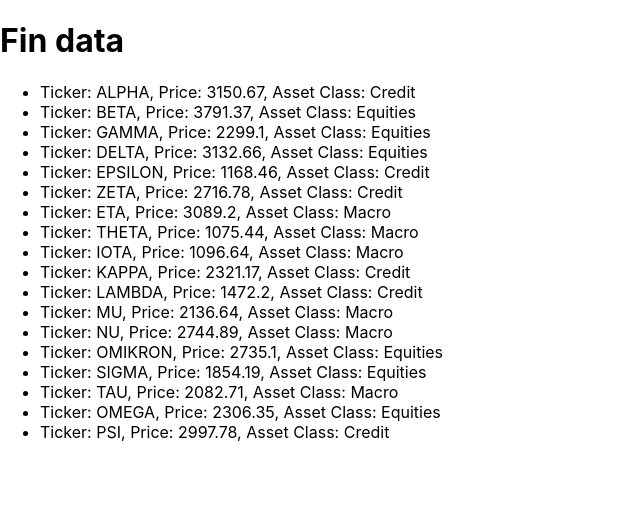
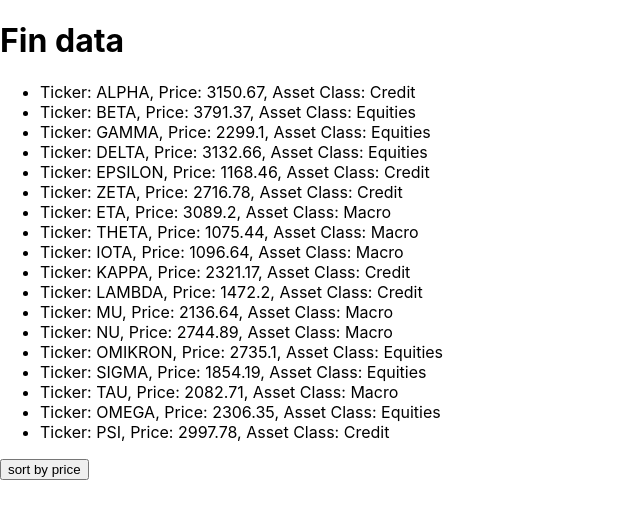
Before and after one commit to ElizPN/financial-instruments-table-, a React (Create React App) app: page / in a window 1280 px wide. Shown: the top 518 px of the page, without its empty margins (0-640 px from the left). Built offline with nearby package versions, Linux system fonts and the light colour scheme.

Commit message:
fix prettier

```diff
--- a/src/components/FinDataController.tsx
+++ b/src/components/FinDataController.tsx
@@ -1,15 +1,32 @@
-import {finData} from "../configurations/fin-data.ts";
+import { finData } from "../configurations/fin-data.ts";
+import { priceSorter } from "../utils/priceSorter.ts";
 
+export interface FinDataItem {
+  ticker: string;
+  price: number;
+  assetClass: string;
+}
+export function FinDataController() {
+  const handleOnclickPrice = () => {
+    return priceSorter(finData);
+  };
 
-export function FinDataController() {
+  return (
+    <div>
+      <h1>Fin data</h1>
+      <ul>
+        {finData.map((item: FinDataItem) => {
+          return (
+            <li key={item.ticker}>
+              {" "}
+              Ticker: {item.ticker}, Price: {item.price}, Asset Class:{" "}
+              {item.assetClass}
+            </li>
+          );
+        })}
+      </ul>
 
-
-    return <div>
-        <h1>Fin data</h1>
-        <ul>
-      {finData.map((item: {ticker: string,price: number, assetClass: string })=>{
-        return <li> Ticker: {item.ticker}, Price: {item.price}, Asset Class: {item.assetClass}</li>
-      })}
-      </ul>
+      <button onClick={handleOnclickPrice}>sort by price</button>
     </div>
+  );
 }
```
